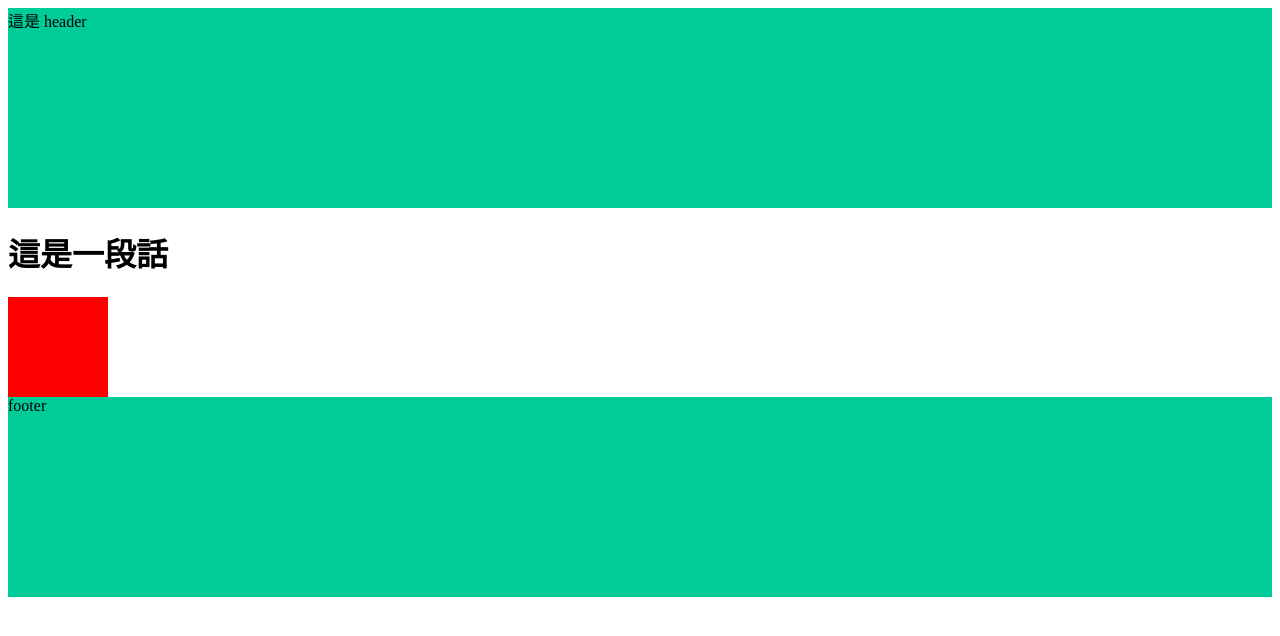
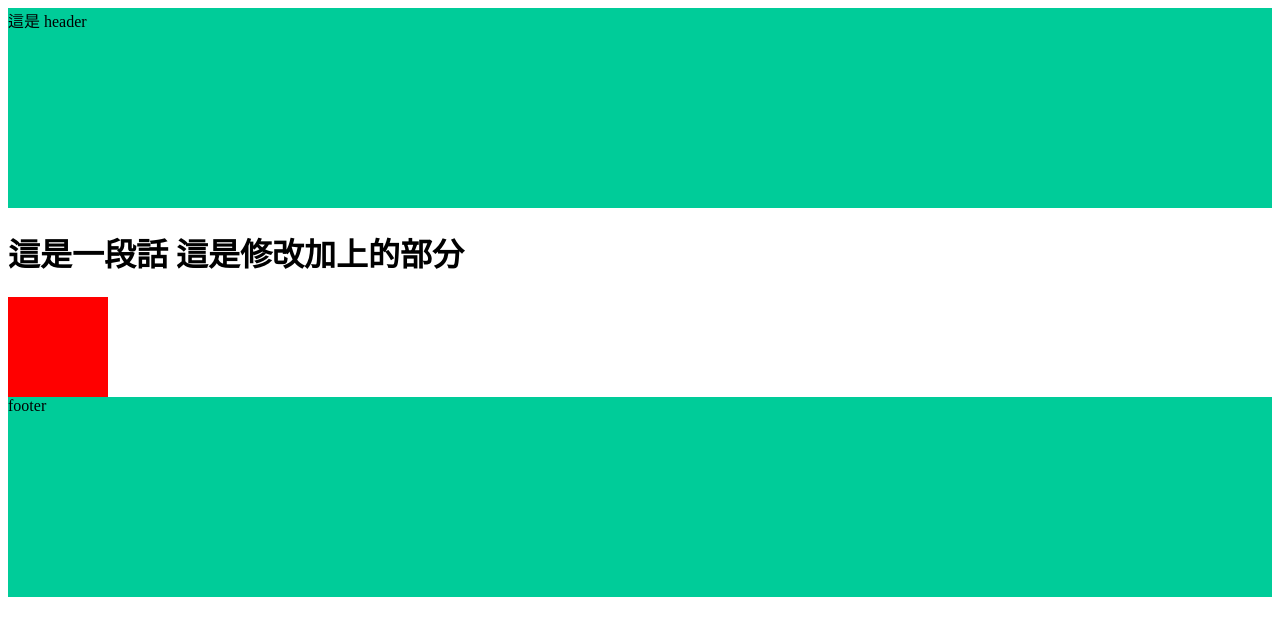
Before and after one commit to Sasimi1327/gulpFirstTry, a plain HTML site: page index.html in a window 1280 px wide. Drawn offline with Linux system fonts and the light colour scheme.

Commit message:
Update 2022-06-28T17:04:26.716Z

```diff
--- a/index.html
+++ b/index.html
@@ -16,7 +16,7 @@
 
 
 <h1>
-  這是一段話
+  這是一段話 這是修改加上的部分
 </h1>
 
 <div class="box"></div>
```
